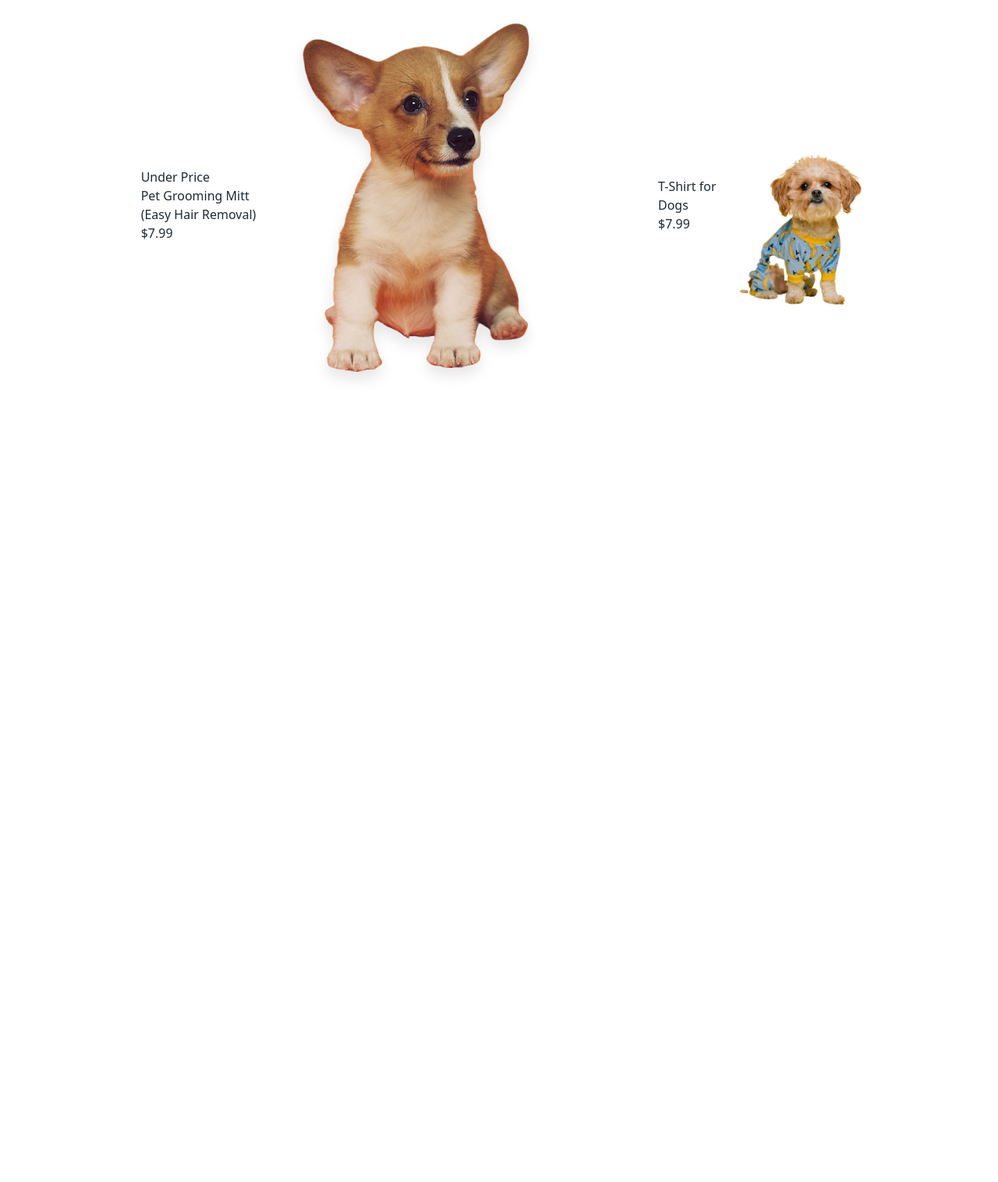
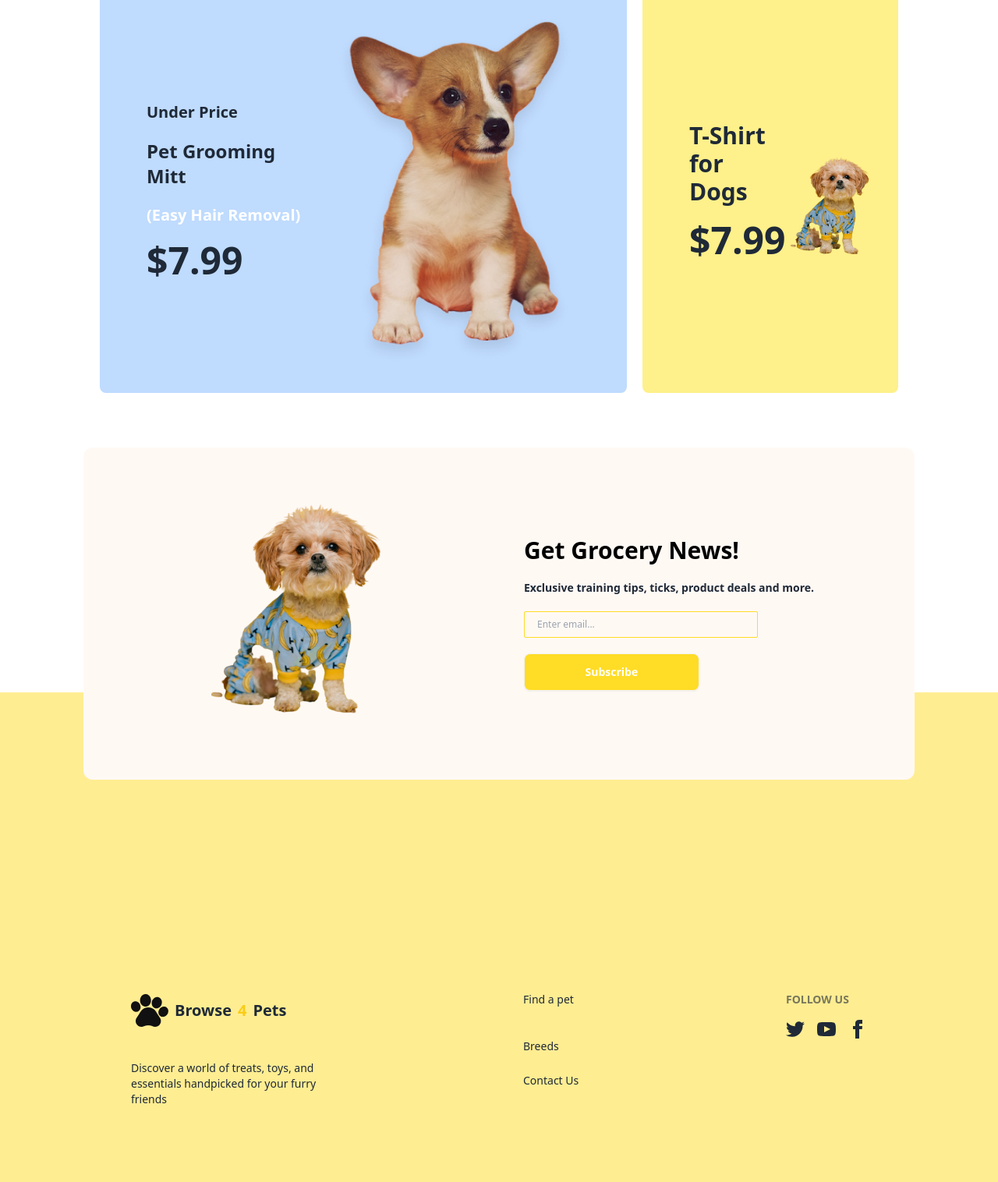
Before and after one commit to Arif-Rabbani-188/Pet-Care, a plain HTML site: page index.html in a window 1280 px wide. Shown: the part 2331-3847 px from the top of the page at 78% size. Before the commit the page ends 2970 px from the top, so only its background shows below. Drawn offline with nearby package versions, Linux system fonts and the light colour scheme.

Commit message:
Complete

```diff
--- a/index.html
+++ b/index.html
@@ -61,7 +61,7 @@
     <main>
         <section
             class="mb-24 mt-10 w-full md:w-4/5 mx-auto bg-[url('assets/cat-big.png')] bg-right-bottom bg-no-repeat h-[750px]">
-            <div class="flex flex-col justify-center items-center text-center md:text-left md:items-start gap-5 w-full lg:w-1/3 md:w-2/3 md:ml-10 ">
+            <div class="flex flex-col justify-center items-center text-center md:text-left md:items-start gap-5 w-full lg:w-2/5 md:w-2/3 md:ml-10 ">
                 <h1 class="text-5xl font-bold">Pamper Your Pet, Because They Deserve the Best</h1>
                 <p class="text-gray-500">Discover a world of treats, toys, and essentials handpicked for your furry
                     friends. Shop now and make tails wag with joy!</p>
@@ -201,25 +201,25 @@
             </div>
         </section>
 
-        <section class="w-full md:w-4/5 mx-auto my-24 px-5 md:px-0">
+        <section class="w-full md:w-4/5 mx-auto my-24 px-5 md:px-0 mb-96 md:mb-72 lg:mb-96">
             <h1 class="text-4xl font-bold mb-10">Everyday low Price</h1>
             <div class="grid grid-cols-1 md:grid-cols-2 lg:grid-cols-3 gap-5">
-                <div class="flex justify-center items-center lg:col-span-2 bg-gradient-to-r from-[#F8CCFB] to-[#ACD2FD] rounded-lg p-5">
-                    <div>
-                        <p class="">Under Price</p>
-                        <h2>Pet Grooming Mitt</h2>
-                        <p>(Easy Hair Removal)</p>
-                        <h1>$7.99</h1>
+                <div class="flex justify-between items-center lg:col-span-2 bg-blue-200 rounded-lg p-5">
+                    <div class="flex flex-col gap-5 lg:ml-10">
+                        <p class="text-sm lg:text-xl font-bold">Under Price</p>
+                        <h2 class="text-xl lg:text-2xl font-bold">Pet Grooming Mitt</h2>
+                        <p class="text-sm lg:text-xl text-white font-bold">(Easy Hair Removal)</p>
+                        <h1 class="font-bold text-3xl lg:text-5xl">$7.99</h1>
                     </div>
                     <div>
                         <img class="" src="assets/cute-dog-mid.png" alt="">
                     </div>
 
                 </div>
-                <div class="flex justify-center items-center bg-gradient-to-r from-[#F8CCFB] to-[#ACD2FD] rounded-lg p-5">
-                    <div>
-                        <p>T-Shirt for Dogs</p>
-                        <h2>$7.99</h2>
+                <div class="flex justify-center items-center bg-yellow-200 rounded-lg p-5">
+                    <div class="flex flex-col gap-5 lg:ml-10">
+                        <p class="text-xl font-bold lg:text-3xl">T-Shirt for Dogs</p>
+                        <h2 class="font-bold text-3xl lg:text-5xl">$7.99</h2>
                     </div>
                     <div>
                         <img class="" src="assets/cute-pet-small.png" alt="">
@@ -228,6 +228,66 @@
             </div>
         </section>
     </main>
+
+    <footer class="bg-[#FFDC2680] relative flex flex-col items-center">
+        <section
+            class="absolute -top-[50%] flex flex-col md:flex-row justify-between w-5/6 mx-auto py-10 rounded-xl p-5 mt-20 md:mt-0 md:mb-40 bg-[#FFF9F4]">
+            <div class="flex justify-center items-center md:w-1/2 p-8">
+                <img class="w-full lg:w-1/2" src="assets/cute-pet-mid.png" alt="">
+            </div>
+            <div class="flex flex-col gap-5 justify-center items-center md:items-start md:w-1/2 p-8">
+                <h1 class="text-2xl md:text-3xl text-center md:text-left font-bold text-black">Get
+                    Grocery News!</h1>
+                <p class="font-bold text-sm text-center md:text-left">Exclusive training tips, ticks, product deals and
+                    more.</p>
+                <input class="py-2 px-4 text-xs rounded-sm lg:w-2/3 border-[1px] border-[#FFDC26]" type="text" placeholder="Enter email...">
+                <button class="btn bg-[#FFDC26] text-white w-1/2">Subscribe</button>
+            </div>
+        </section>
+
+
+        <section
+            class="footer w-full md:w-4/5 mx-auto pt-96 md:pt-72 lg:pt-96 py-24 p-10 flex flex-col md:flex-row justify-between">
+            <nav class="space-y-4">
+                <a class="flex gap-2 items-center text-xl font-bold" href="#"><img src="assets/logo-footer.png" alt="">Browse<span class="text-yellow-400">4</span>Pets</a>
+                <h1>Discover a world of treats, toys, and <br> essentials handpicked for your furry <br> friends</h1>
+            </nav>
+            <nav class="space-y-4">
+                <a href="#services" class="link link-hover">Find a pet</a>
+                <a class="link link-hover">Breeds</a>
+                <a class="link link-hover">Contact Us</a>
+            </nav>
+            <nav>
+                <h6 class="footer-title">Follow Us</h6>
+                <div class="grid grid-flow-col gap-4">
+                    <a>
+                        <svg xmlns="http://www.w3.org/2000/svg" width="24" height="24" viewBox="0 0 24 24"
+                            class="fill-current">
+                            <path
+                                d="M24 4.557c-.883.392-1.832.656-2.828.775 1.017-.609 1.798-1.574 2.165-2.724-.951.564-2.005.974-3.127 1.195-.897-.957-2.178-1.555-3.594-1.555-3.179 0-5.515 2.966-4.797 6.045-4.091-.205-7.719-2.165-10.148-5.144-1.29 2.213-.669 5.108 1.523 6.574-.806-.026-1.566-.247-2.229-.616-.054 2.281 1.581 4.415 3.949 4.89-.693.188-1.452.232-2.224.084.626 1.956 2.444 3.379 4.6 3.419-2.07 1.623-4.678 2.348-7.29 2.04 2.179 1.397 4.768 2.212 7.548 2.212 9.142 0 14.307-7.721 13.995-14.646.962-.695 1.797-1.562 2.457-2.549z">
+                            </path>
+                        </svg>
+                    </a>
+                    <a>
+                        <svg xmlns="http://www.w3.org/2000/svg" width="24" height="24" viewBox="0 0 24 24"
+                            class="fill-current">
+                            <path
+                                d="M19.615 3.184c-3.604-.246-11.631-.245-15.23 0-3.897.266-4.356 2.62-4.385 8.816.029 6.185.484 8.549 4.385 8.816 3.6.245 11.626.246 15.23 0 3.897-.266 4.356-2.62 4.385-8.816-.029-6.185-.484-8.549-4.385-8.816zm-10.615 12.816v-8l8 3.993-8 4.007z">
+                            </path>
+                        </svg>
+                    </a>
+                    <a>
+                        <svg xmlns="http://www.w3.org/2000/svg" width="24" height="24" viewBox="0 0 24 24"
+                            class="fill-current">
+                            <path
+                                d="M9 8h-3v4h3v12h5v-12h3.642l.358-4h-4v-1.667c0-.955.192-1.333 1.115-1.333h2.885v-5h-3.808c-3.596 0-5.192 1.583-5.192 4.615v3.385z">
+                            </path>
+                        </svg>
+                    </a>
+                </div>
+            </nav>
+        </section>
+    </footer>
 </body>
 
 </html>
```
